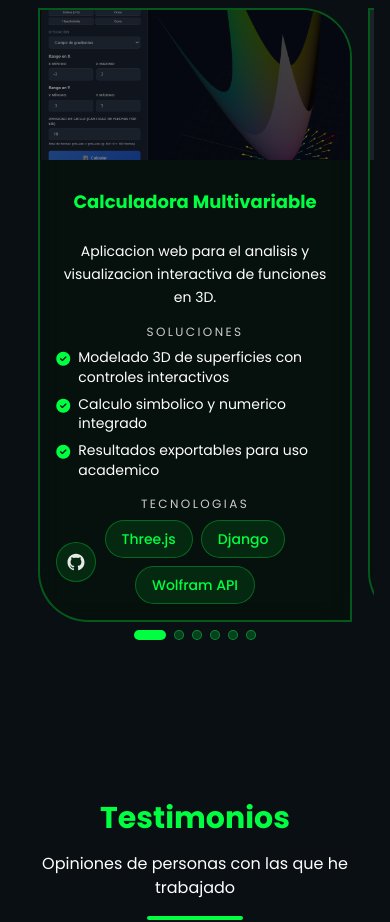
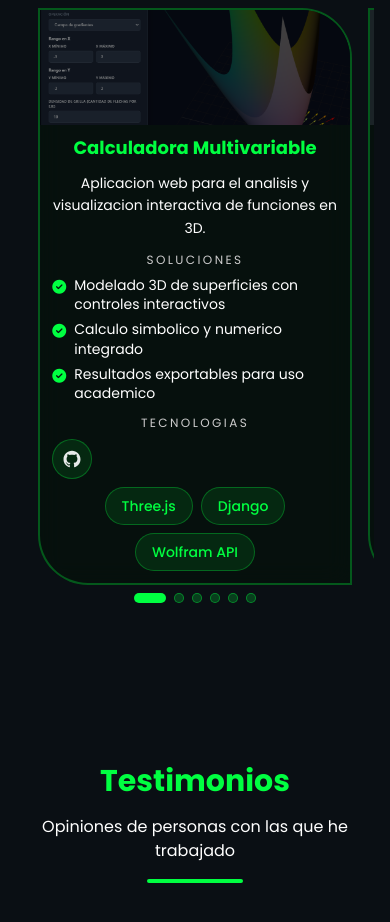
Before and after one commit to edben110/Portfolio-Next, a Next.js app: page / in a window 390 px wide. Shown: the part 4620-5542 px from the top of the page. Built offline with nearby package versions, Linux system fonts and the light colour scheme.

Commit message:
fix: projects containers size and disposition in mobile

```diff
--- a/components/Projects.tsx
+++ b/components/Projects.tsx
@@ -262,7 +262,7 @@ export default function Projects() {
                       onClick={() => project.hasLink && window.open(project.link, '_blank')}
                     >
                       {/* Project Image */}
-                      <div className="relative h-[150px] sm:h-[170px] md:h-[160px] overflow-hidden">
+                      <div className="relative h-[115px] sm:h-[170px] md:h-[160px] overflow-hidden">
                         <Image
                           src={project.image}
                           alt={project.title}
@@ -273,19 +273,19 @@ export default function Projects() {
                       </div>
 
                       {/* Project Content */}
-                      <div className="p-4 md:p-4 text-center flex flex-col flex-1">
-                        <h3 className="text-lg sm:text-xl md:text-xl font-bold text-matrix-green mb-3 md:mb-2 min-h-[52px] flex items-center justify-center leading-tight px-1">
+                      <div className="p-3 sm:p-4 md:p-4 text-center flex flex-col flex-1">
+                        <h3 className="text-lg sm:text-xl md:text-xl font-bold text-matrix-green mb-3 md:mb-2 md:min-h-[52px] flex items-center justify-center leading-tight px-1">
                           {project.title}
                         </h3>
-                        <p className="text-sm md:text-sm text-theme-secondary mb-4 md:mb-3 leading-relaxed text-center max-w-md mx-auto min-h-[48px]">
+                        <p className="text-sm md:text-sm text-theme-secondary mb-3 md:mb-3 leading-relaxed text-center max-w-md mx-auto md:min-h-[48px]">
                           {project.description}
                         </p>
 
-                        <div className="text-left max-w-md mx-auto mb-4 md:mb-3 min-h-[148px] w-full">
+                        <div className="text-left max-w-md mx-auto mb-3 md:mb-3 md:min-h-[148px] w-full">
                           <p className="text-xs uppercase tracking-[0.2em] text-theme-muted mb-2 text-center">
                             {currentContent.solutions}
                           </p>
-                          <ul className="space-y-2 text-sm text-theme-secondary">
+                          <ul className="space-y-1.5 sm:space-y-2 text-sm text-theme-secondary">
                             {project.solutions.map((solution, solutionIdx) => (
                               <li key={solutionIdx} className="flex items-start gap-2">
                                 <i className="fas fa-check-circle text-matrix-green mt-1"></i>
@@ -301,13 +301,33 @@ export default function Projects() {
                             {currentContent.technologies}
                           </p>
                           <div className="relative w-full">
+                            <div className="md:hidden flex justify-start mb-2">
+                              <button
+                                type="button"
+                                onClick={(e) => {
+                                  e.stopPropagation();
+                                  window.open(project.github, '_blank');
+                                }}
+                                className="w-10 h-10 tag-badge border rounded-full flex items-center justify-center p-0 transition-transform duration-300"
+                                aria-label={`${currentContent.githubRepo}: ${project.title}`}
+                              >
+                                <Image
+                                  src="/svg/github-original.svg"
+                                  alt="GitHub"
+                                  width={18}
+                                  height={18}
+                                  className={theme === 'dark' ? 'invert' : ''}
+                                />
+                              </button>
+                            </div>
+
                             <button
                               type="button"
                               onClick={(e) => {
                                 e.stopPropagation();
                                 window.open(project.github, '_blank');
                               }}
-                              className="absolute left-0 top-1/2 -translate-y-1/2 z-20 w-10 h-10 tag-badge border rounded-full flex items-center justify-center p-0 transition-transform duration-300 hover:scale-110"
+                              className="hidden md:flex absolute left-1 top-1/2 -translate-y-1/2 z-20 w-10 h-10 tag-badge border rounded-full items-center justify-center p-0 transition-transform duration-300 hover:scale-110"
                               aria-label={`${currentContent.githubRepo}: ${project.title}`}
                             >
                               <Image
```
